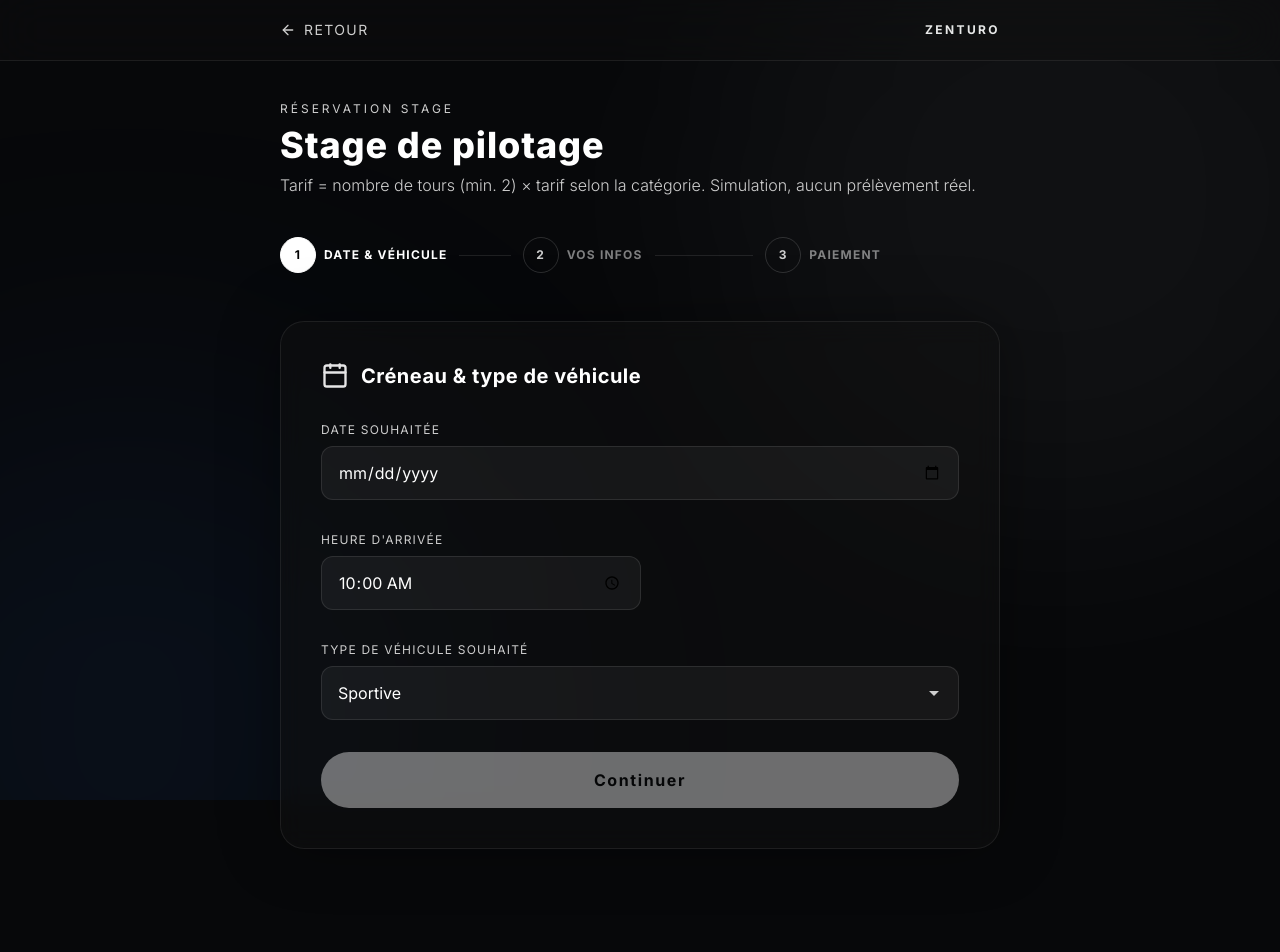
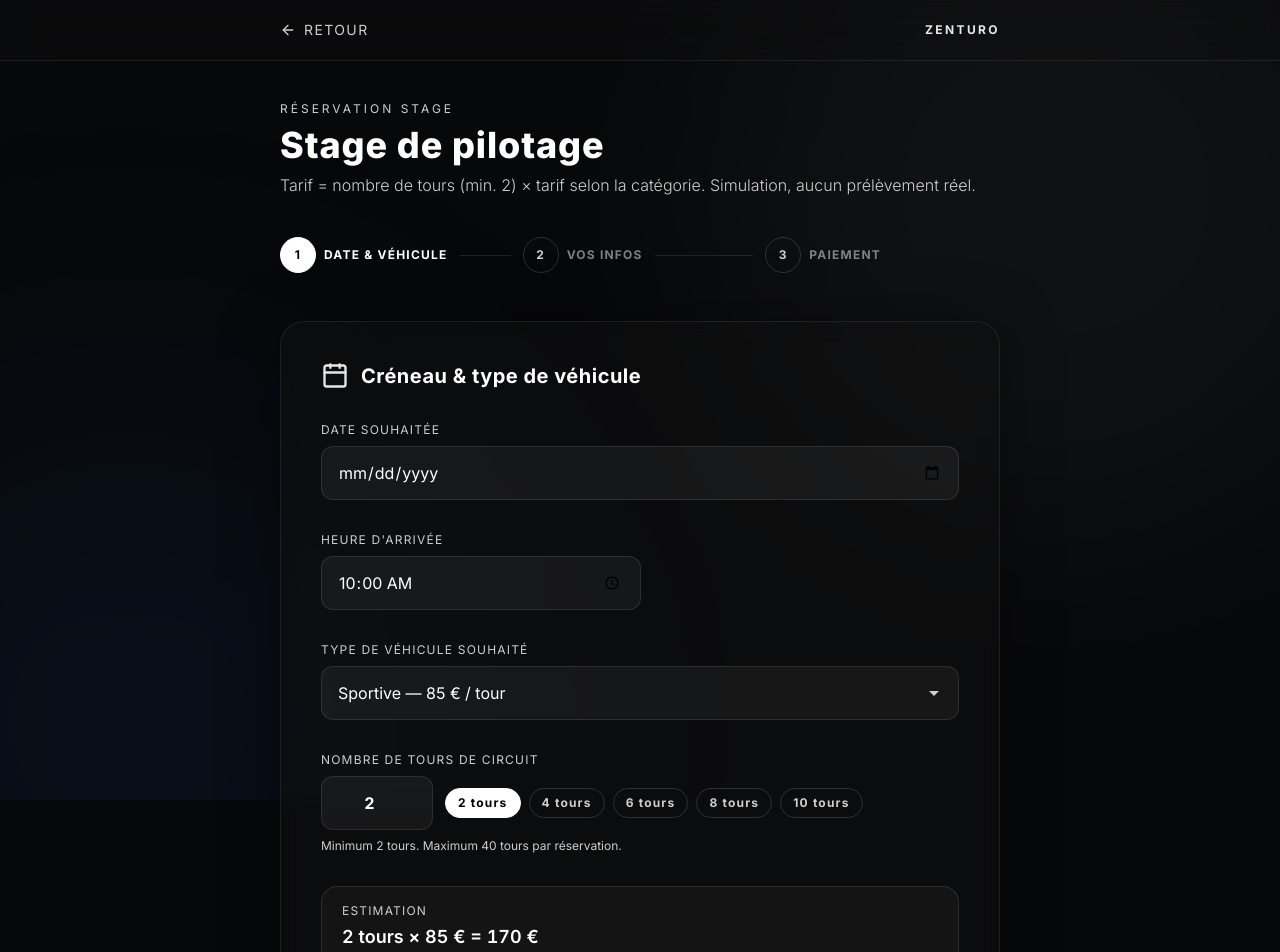
Before and after one commit to wnehar/wilcesar, a Next.js app: page /reservation-stage in a window 1280 px wide. Shown: the top 952 px of the page. Built offline with nearby package versions, Linux system fonts and the light colour scheme.

Commit message:
feat: enhance reservation stage with tour selection input and pricing estimation display

```diff
--- a/app/reservation-stage/StageReservationFlow.tsx
+++ b/app/reservation-stage/StageReservationFlow.tsx
@@ -92,6 +92,8 @@ export default function StageReservationFlow() {
   const [cardName, setCardName] = useState("");
 
   const prixUnitaireBrut = prixTourBrut(typeVehicule);
+  const libelleCategorie =
+    TYPES_VEHICULE.find((t) => t.value === typeVehicule)?.label ?? "";
   const prixTotal = useMemo(
     () =>
       calculerPrixStage(typeVehicule, nombreTours, offre.coeff),
@@ -267,10 +269,72 @@ export default function StageReservationFlow() {
                   >
                     {TYPES_VEHICULE.map((t) => (
                       <option key={t.value} value={t.value} className="bg-obsidian">
-                        {t.label}
+                        {t.label} — {t.prixTour} € / tour
                       </option>
                     ))}
                   </select>
+                </div>
+
+                <div>
+                  <label className="block text-silver text-xs uppercase tracking-widest mb-2">
+                    Nombre de tours de circuit
+                  </label>
+                  <div className="flex flex-wrap items-center gap-3">
+                    <input
+                      type="number"
+                      min={MIN_TOURS}
+                      max={MAX_TOURS}
+                      value={nombreTours}
+                      onChange={(e) => {
+                        const raw = parseInt(e.target.value, 10);
+                        if (Number.isNaN(raw)) {
+                          setNombreTours(MIN_TOURS);
+                          return;
+                        }
+                        setNombreTours(
+                          Math.min(MAX_TOURS, Math.max(MIN_TOURS, raw))
+                        );
+                      }}
+                      className="w-28 bg-white/5 border border-white/10 rounded-xl px-4 py-3.5 text-white text-center font-bold tabular-nums focus:outline-none focus:border-white/40"
+                    />
+                    <div className="flex flex-wrap gap-2">
+                      {[2, 4, 6, 8, 10].map((n) => (
+                        <button
+                          key={n}
+                          type="button"
+                          onClick={() => setNombreTours(n)}
+                          className={`px-3 py-1.5 rounded-full text-xs font-bold tracking-widest border transition-colors ${
+                            nombreTours === n
+                              ? "border-white bg-white text-black"
+                              : "border-white/15 text-silver hover:border-white/40"
+                          }`}
+                        >
+                          {n} tours
+                        </button>
+                      ))}
+                    </div>
+                  </div>
+                  <p className="mt-2 text-xs text-silver">
+                    Minimum {MIN_TOURS} tours. Maximum {MAX_TOURS} tours par
+                    réservation.
+                  </p>
+                </div>
+
+                <div className="rounded-2xl border border-white/10 bg-white/[0.04] px-5 py-4">
+                  <p className="text-xs uppercase tracking-widest text-silver mb-1">
+                    Estimation
+                  </p>
+                  <p className="text-lg text-white font-semibold tabular-nums">
+                    {nombreTours} tour{nombreTours > 1 ? "s" : ""} ×{" "}
+                    {prixUnitaireBrut} €
+                    {offre.coeff !== 1 ? (
+                      <span className="text-silver font-normal">
+                        {" "}
+                        × {offre.coeff} (offre)
+                      </span>
+                    ) : null}{" "}
+                    = <span className="text-white">{formatEuros(prixTotal)}</span>
+                  </p>
                 </div>
 
                 <button
@@ -439,10 +503,10 @@ export default function StageReservationFlow() {
                   <h2 className="text-xl font-bold tracking-wide">Paiement</h2>
                 </div>
 
-                <div className="rounded-2xl border border-white/10 bg-white/[0.03] p-5 space-y-2 text-sm">
+                <div className="rounded-2xl border border-white/10 bg-white/[0.03] p-5 space-y-3 text-sm">
                   <div className="flex justify-between text-silver">
                     <span>Offre</span>
-                    <span className="text-white">{offre.titre}</span>
+                    <span className="text-white text-right">{offre.titre}</span>
                   </div>
                   <div className="flex justify-between text-silver">
                     <span>Date & heure</span>
@@ -450,19 +514,41 @@ export default function StageReservationFlow() {
                       {dateSession} à {heureSession}
                     </span>
                   </div>
-                  <div className="h-px bg-white/10 my-3" />
-                  <div className="flex justify-between items-baseline">
+                  <div className="flex justify-between text-silver">
+                    <span>Catégorie</span>
+                    <span className="text-white text-right">{libelleCategorie}</span>
+                  </div>
+                  <div className="flex justify-between text-silver">
+                    <span>Nombre de tours</span>
+                    <span className="text-white font-semibold tabular-nums">
+                      {nombreTours} tour{nombreTours > 1 ? "s" : ""}
+                    </span>
+                  </div>
+                  <div className="flex justify-between text-silver">
+                    <span>Tarif / tour (base)</span>
+                    <span className="text-white tabular-nums">
+                      {prixUnitaireBrut} €
+                    </span>
+                  </div>
+                  {offre.coeff !== 1 && (
+                    <div className="flex justify-between text-silver">
+                      <span>Coefficient offre Premium</span>
+                      <span className="text-white tabular-nums">× {offre.coeff}</span>
+                    </div>
+                  )}
+                  <div className="h-px bg-white/10 my-2" />
+                  <div className="flex justify-between items-baseline gap-4">
                     <span className="text-silver">Total stage</span>
-                    <span className="text-2xl font-black text-white">
-                      {offre.prixLabel}
+                    <span className="text-2xl font-black text-white tabular-nums shrink-0">
+                      {formatEuros(prixTotal)}
                     </span>
                   </div>
                   {paymentMode === "onsite" && (
                     <p className="text-xs text-silver pt-2 leading-relaxed">
                       Paiement sur place : un acompte de{" "}
-                      <strong className="text-white">{acompte}€</strong> est
+                      <strong className="text-white">{acompte} €</strong> est
                       demandé maintenant pour bloquer votre créneau. Le solde (
-                      {offre.prix - acompte}€) sera réglé le jour du stage.
+                      {prixTotal - acompte} €) sera réglé le jour du stage.
                     </p>
                   )}
                 </div>
@@ -555,8 +641,8 @@ export default function StageReservationFlow() {
                         ? "Acompte à régler maintenant"
                         : "Montant simulé"}
                     </span>
-                    <span className="text-2xl font-black text-white">
-                      {montantAPayer}€
+                    <span className="text-2xl font-black text-white tabular-nums">
+                      {formatEuros(montantAPayer)}
                     </span>
                   </div>
                   <button
@@ -571,7 +657,7 @@ export default function StageReservationFlow() {
                     {paymentMode === "apple" && "Payer avec Apple Pay"}
                     {paymentMode === "card" && "Payer par carte"}
                     {paymentMode === "onsite" &&
-                      `Valider l'acompte (${acompte}€)`}
+                      `Valider l'acompte (${formatEuros(acompte)})`}
                   </button>
                   <p className="text-center text-silver/70 text-xs mt-4">
                     Aucun paiement réel — redirection vers la page de
```
